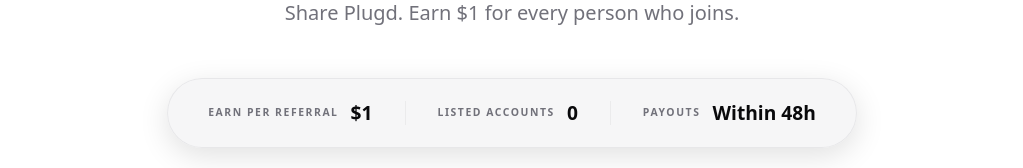
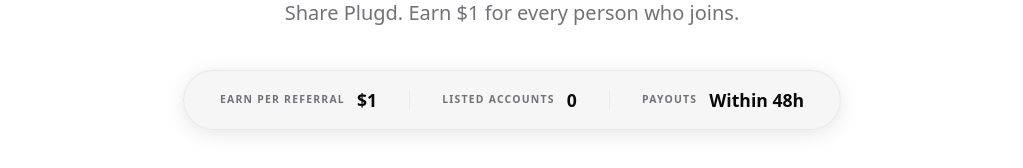
Before and after one commit to Ravishankar802/The-Plugd, a Next.js app: page / in a window 1280 px wide. Shown: the part 165-333 px from the top of the page, without its empty margins (128-1151 px from the left). Built offline with nearby package versions, Linux system fonts and the light colour scheme; no server answers; the database is empty.

Commit message:
Scale back stats bar values and padding for better balance

```diff
--- a/src/components/HomeClient.tsx
+++ b/src/components/HomeClient.tsx
@@ -287,29 +287,29 @@ export default function HomeClient({
           <div className="max-w-[800px] w-full">
             <Header />
 
-            <div className="w-full flex items-center justify-center my-8 md:my-12 animate-in fade-in slide-in-from-top-2 duration-700">
-              <div className="inline-flex items-center bg-pill/80 backdrop-blur-sm border border-border/80 rounded-full px-8 md:px-10 py-4 md:py-5 shadow-[0_8px_30px_rgb(0,0,0,0.12)] hover:border-border/100 hover:bg-pill transition-all group relative overflow-hidden">
+            <div className="w-full flex items-center justify-center my-8 md:my-10 animate-in fade-in slide-in-from-top-2 duration-700">
+              <div className="inline-flex items-center bg-pill/80 backdrop-blur-sm border border-border/80 rounded-full px-7 md:px-9 py-3 md:py-4 shadow-[0_4px_20px_rgb(0,0,0,0.1)] hover:border-border/100 hover:bg-pill transition-all group relative overflow-hidden">
                 <div className="absolute inset-0 bg-gradient-to-r from-transparent via-foreground/5 to-transparent -translate-x-full group-hover:animate-[shimmer_2s_infinite] pointer-events-none" />
 
                 <div className="flex items-center gap-3 relative z-10">
-                  <span className="text-[0.6rem] md:text-[0.65rem] text-muted uppercase tracking-[0.15em] font-bold">Earn per referral</span>
-                  <span className="text-[1rem] md:text-[1.2rem] font-black text-foreground">$1</span>
+                  <span className="text-[0.6rem] md:text-[0.65rem] text-muted uppercase tracking-[0.12em] font-bold">Earn per referral</span>
+                  <span className="text-[0.9rem] md:text-[1.1rem] font-bold text-foreground">$1</span>
                 </div>
 
-                <div className="w-[1px] h-6 bg-border/60 mx-6 md:mx-8 shrink-0 relative z-10" />
+                <div className="w-[1px] h-5 bg-border/60 mx-5 md:mx-8 shrink-0 relative z-10" />
 
-                <div className="flex items-center gap-3 relative z-10">
-                  <span className="text-[0.6rem] md:text-[0.65rem] text-muted uppercase tracking-[0.15em] font-bold">Listed accounts</span>
-                  <span className="text-[1rem] md:text-[1.2rem] font-black text-foreground">
+                <div className="flex items-center gap-2.5 md:gap-3 relative z-10">
+                  <span className="text-[0.6rem] md:text-[0.65rem] text-muted uppercase tracking-[0.12em] font-bold">Listed accounts</span>
+                  <span className="text-[0.9rem] md:text-[1.1rem] font-bold text-foreground">
                     {totalListedCount}
                   </span>
                 </div>
 
-                <div className="w-[1px] h-6 bg-border/60 mx-6 md:mx-8 shrink-0 relative z-10" />
+                <div className="w-[1px] h-5 bg-border/60 mx-5 md:mx-8 shrink-0 relative z-10" />
 
                 <div className="flex items-center gap-3 relative z-10">
-                  <span className="text-[0.6rem] md:text-[0.65rem] text-muted uppercase tracking-[0.15em] font-bold">Payouts</span>
-                  <span className="text-[1rem] md:text-[1.2rem] font-black text-foreground">Within 48h</span>
+                  <span className="text-[0.6rem] md:text-[0.65rem] text-muted uppercase tracking-[0.12em] font-bold">Payouts</span>
+                  <span className="text-[0.9rem] md:text-[1.1rem] font-bold text-foreground">Within 48h</span>
                 </div>
               </div>
             </div>
```
